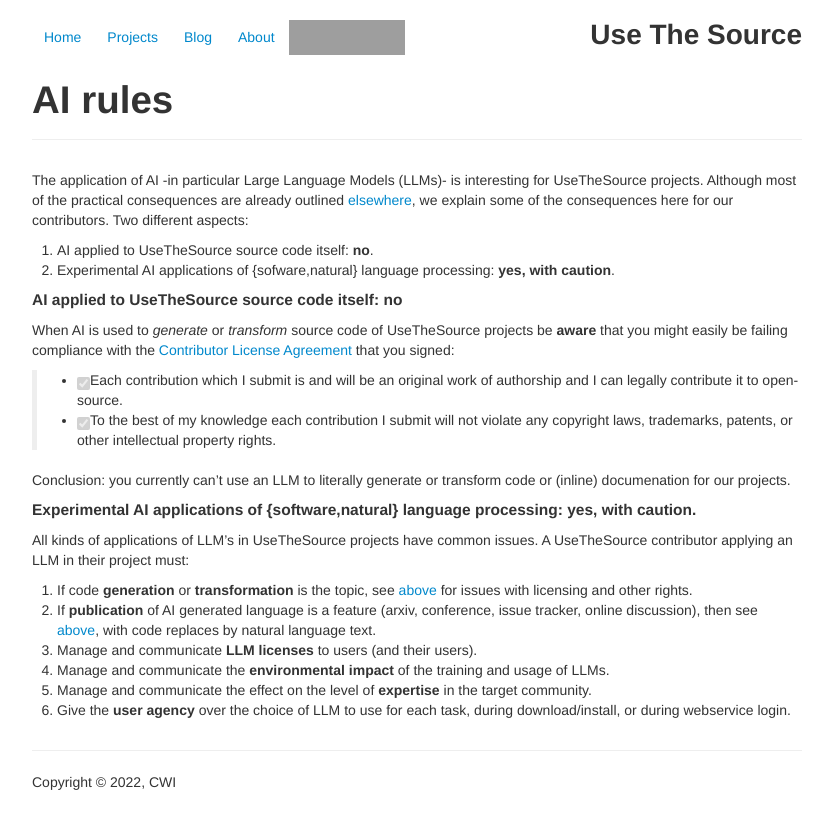
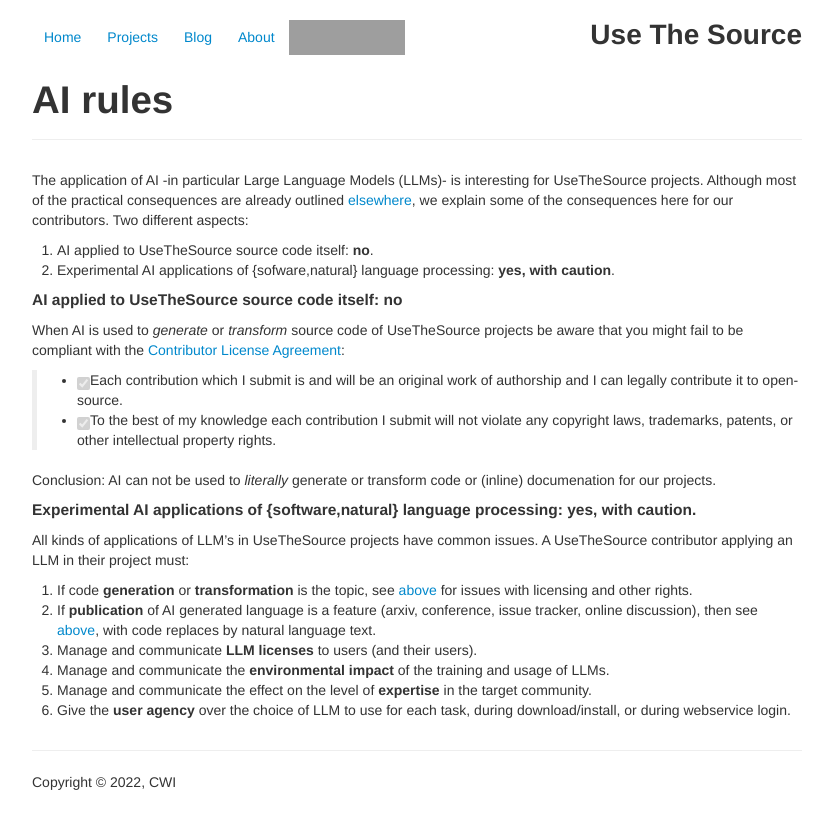
Before and after one commit to usethesource/usethesource.github.io, a Jekyll site: the page built from about/ai.md, in a window 1280 px wide. Shown: the top 829 px of the page, without its empty margins (223-1056 px from the left). Built offline with Jekyll 4.4.1, drawn with Linux system fonts in a browser that asks for light colours; our own code applies the rules of GitHub Pages for plain Markdown files; grey boxes are pictures that could not be loaded.

Commit message:
Update AI usage compliance notes in ai.md
Clarified compliance warning regarding AI-generated code and documentation in UseTheSource projects.

```diff
--- a/about/ai.md
+++ b/about/ai.md
@@ -16,13 +16,13 @@
 
 #### AI applied to UseTheSource source code itself: no
 
-When AI is used to _generate_ or _transform_ source code of UseTheSource projects be **aware**
-that you might easily be failing compliance with the [Contributor License Agreement](https://github.com/usethesource/usethesource.github.io/blob/master/about/index.md#:~:text=Contributor%20License%20Agreement) that you signed:
+When AI is used to _generate_ or _transform_ source code of UseTheSource projects be aware
+that you might fail to be compliant with the [Contributor License Agreement](https://github.com/usethesource/usethesource.github.io/blob/master/about/index.md#:~:text=Contributor%20License%20Agreement):
 
 > * [x] Each contribution which I submit is and will be an original work of authorship and I can legally contribute it to open-source.
 > * [x] To the best of my knowledge each contribution I submit will not violate any copyright laws, trademarks, patents, or other intellectual property rights.
 
-Conclusion: you currently can't use an LLM to literally generate or transform code or (inline) documenation for our projects.
+Conclusion: AI can not be used to _literally_ generate or transform code or (inline) documenation for our projects.
 
 #### Experimental AI applications of {software,natural} language processing: yes, with caution.
 
```
